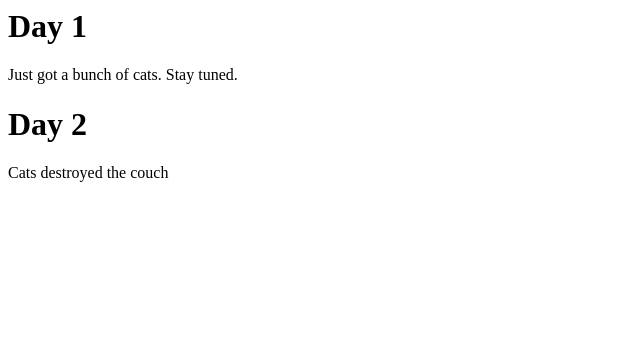
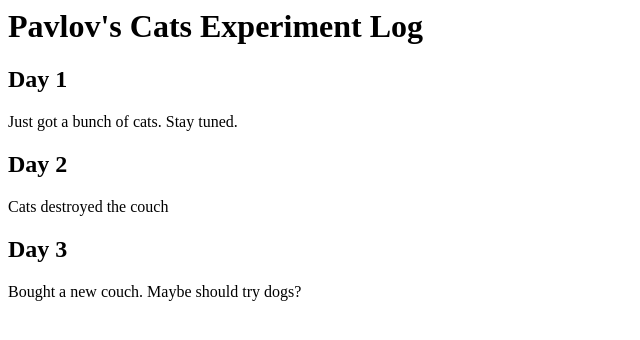
Before and after one commit to pavlovcats/Experiment, a plain HTML site: page index.html in a window 1280 px wide. Shown: the whole page, without its empty margins (0-640 px from the left). Drawn offline with Linux system fonts and the light colour scheme.

Commit message:
Added day 3. Fixed some HTML

```diff
--- a/index.html
+++ b/index.html
@@ -3,9 +3,12 @@
 	<title>Pavlov Cats</title>
 </head>
 <body>
-	<h1>Day 1</h2>
+	<h1>Pavlov's Cats Experiment Log</h1>
+	<h2>Day 1</h2>
 		<p>Just got a bunch of cats. Stay tuned.</p>
-	<h1>Day 2</h1>
+	<h2>Day 2</h2>
 		<p>Cats destroyed the couch</p>
+	<h2>Day 3</h2>
+	<p>Bought a new couch. Maybe should try dogs?</p>
 </body>
 </html>
```
